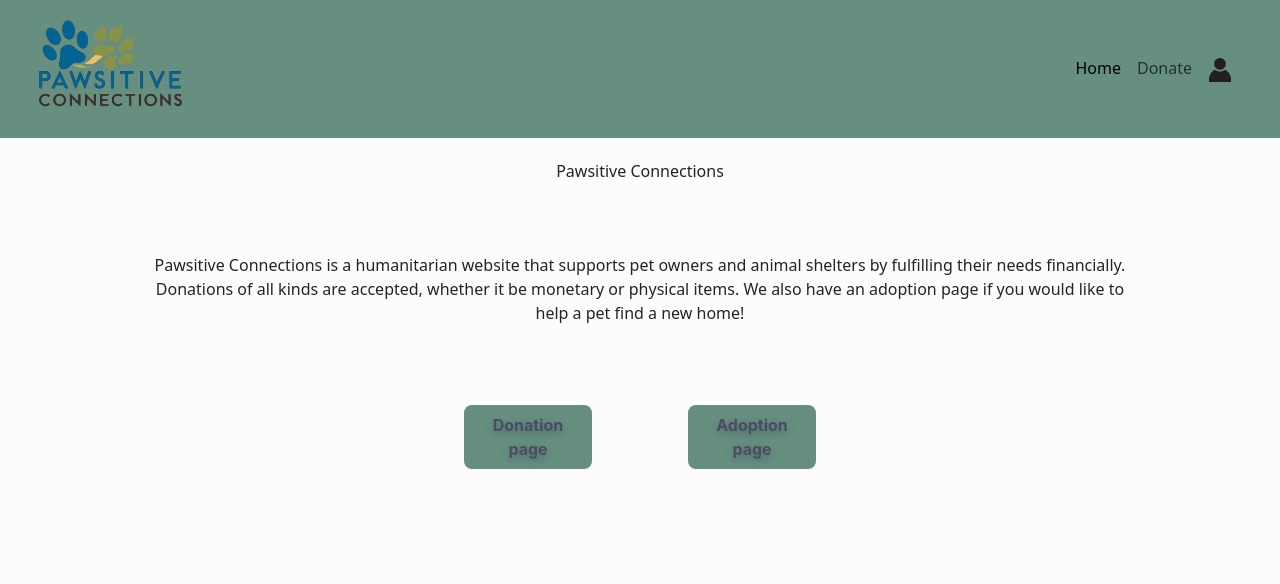
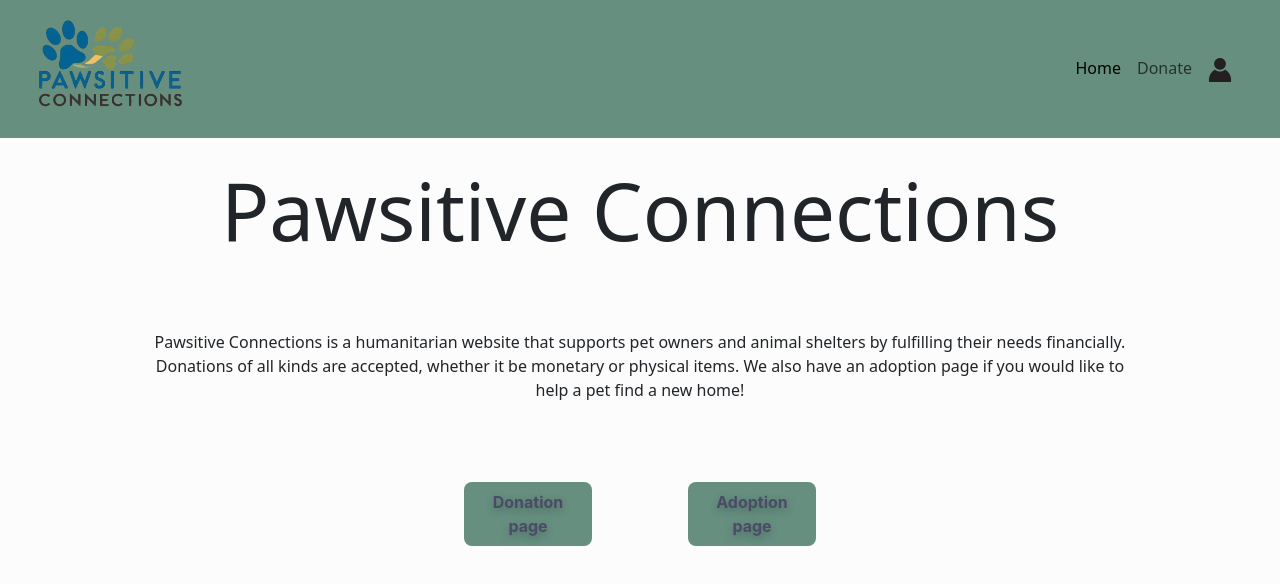
Before and after one commit to JustxJiang/UfundApplication-Humanitarian-Helpers, an Angular app in the folder ufund-ui/: page /app in a window 1280 px wide. Shown: the top 584 px of the page. Built offline with nearby package versions, Linux system fonts and the light colour scheme.

Commit message:
increased font-size of title (and made it bolder)

```diff
--- a/ufund-ui/src/app/home/home.component.css
+++ b/ufund-ui/src/app/home/home.component.css
@@ -7,7 +7,8 @@
 
 
 .title{
-
+    font-size: 5em;
+    font-weight: 300px;
 }
 .body{
     max-width: 80%;
```
